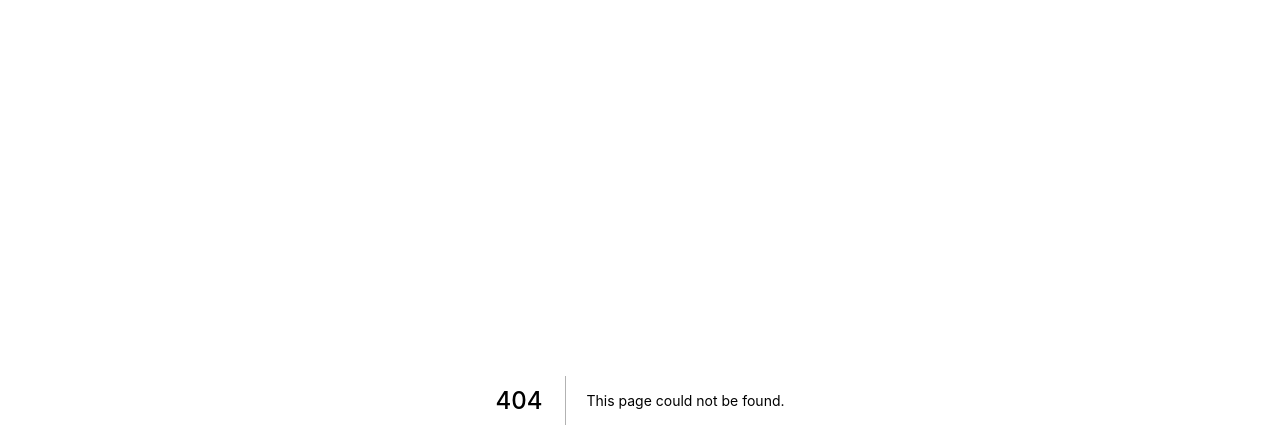
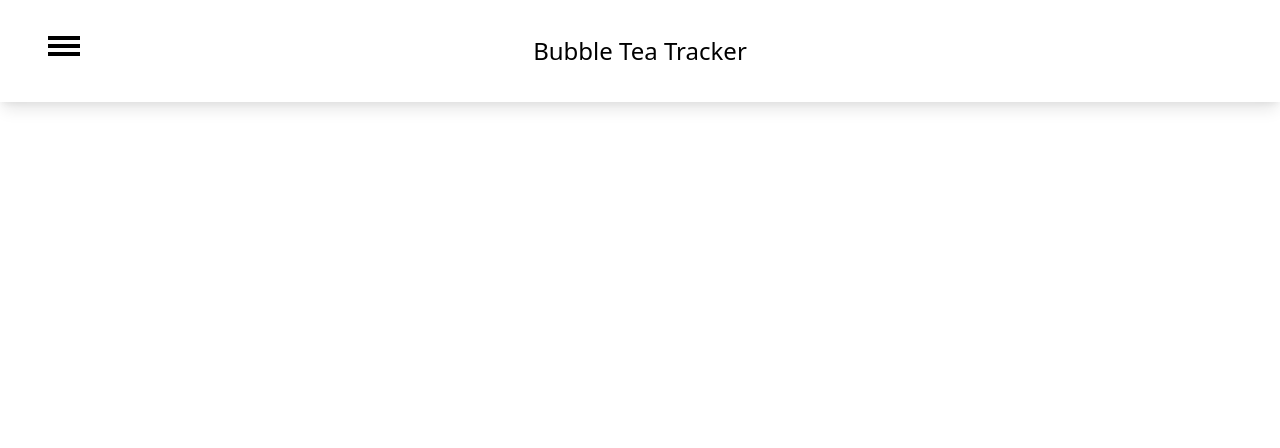
Before and after one commit to nettlespike/bbt-trackers, a Next.js app: page /flavourTracking in a window 1280 px wide. Before the commit this address had no page. Shown: the top 448 px of the page. Built offline with nearby package versions, Linux system fonts and the light colour scheme.

Commit message:
fix navbar and rename things

```diff
--- a/components/navbar.js
+++ b/components/navbar.js
@@ -81,12 +81,12 @@ export default function Navbar() {
                     Home
                   </a>
                 </Link>
-                <Link href="/Spending">
+                <Link href="/spending">
                   <a className="sideBarElement" onClick={toggleSidebar}>
                     Tracking Your Spending
                   </a>
                 </Link>
-                <Link href="/FlavourTracking">
+                <Link href="/flavourTracking">
                   <a className="sideBarElement" onClick={toggleSidebar}>
                     Flavour Tracker
                   </a>
--- /dev/null
+++ b/pages/flavourTracking.js
@@ -0,0 +1,10 @@
+import React from "react";
+import Navbar from "../components/navbar";
+
+export default function FlavourTracking() {
+    return (
+        <div>
+            <Navbar></Navbar>
+        </div>
+    )
+}
```
